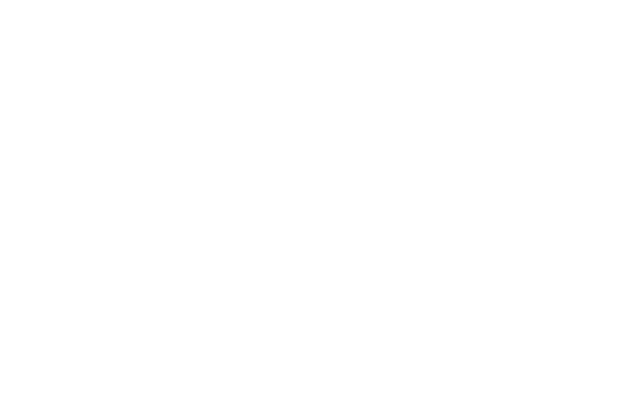
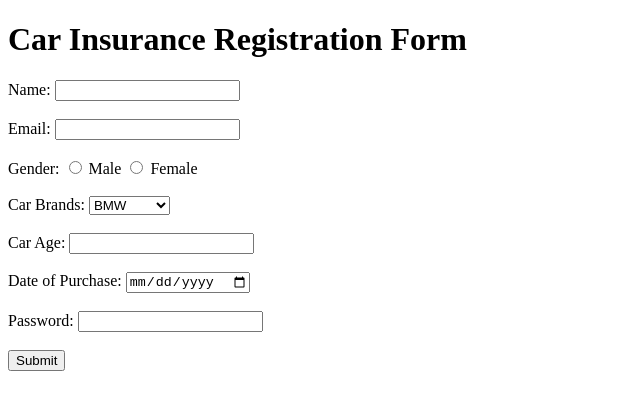
Before and after one commit to acciojob/car-insurance-form-Pooja179123, a website: page main.html in a window 1280 px wide. Shown: the whole page, without its empty margins (0-640 px from the left). Drawn offline with Linux system fonts and the light colour scheme.

Commit message:
created a submission

```diff
--- a/main.html
+++ b/main.html
@@ -1,16 +1,42 @@
 <!DOCTYPE html>
+<html lang="en">
+<head>
+  <meta charset="UTF-8">
+  <meta name="viewport" content="width=device-width, initial-scale=1.0">
+  <title>Car Insurance Registration Form</title>
+</head>
+<body>
+  <h1>Car Insurance Registration Form</h1>
+  <form method="post">
+    <label for="name">Name:</label>
+    <input type="text" id="name" name="name" required><br><br>
 
-<html>
+    <label for="email">Email:</label>
+    <input type="email" id="email" name="email" required><br><br>
 
-<head>
-	<link rel="stylesheet" href="styles.css">
-</head>
+    <label>Gender:</label>
+    <input type="radio" id="male" name="gender" value="male" required>
+    <label for="male">Male</label>
+    <input type="radio" id="female" name="gender" value="female" required>
+    <label for="female">Female</label><br><br>
 
-<body>
-	<!-- the entire body must be written by student -->
-    <script type="text/javascript" src="./script.js">
-</script>
+    <label for="cars">Car Brands:</label>
+    <select id="cars" name="cars">
+      <option value="BMW">BMW</option>
+      <option value="Audi">Audi</option>
+      <option value="Mercedez">Mercedez</option>
+    </select><br><br>
 
+    <label for="carage">Car Age:</label>
+    <input type="number" id="carage" name="carage" required><br><br>
+
+    <label for="dop">Date of Purchase:</label>
+    <input type="date" id="dop" name="dop" required><br><br>
+
+    <label for="password">Password:</label>
+    <input type="password" id="password" name="password" required><br><br>
+
+    <button type="submit">Submit</button>
+  </form>
 </body>
-
 </html>
```
